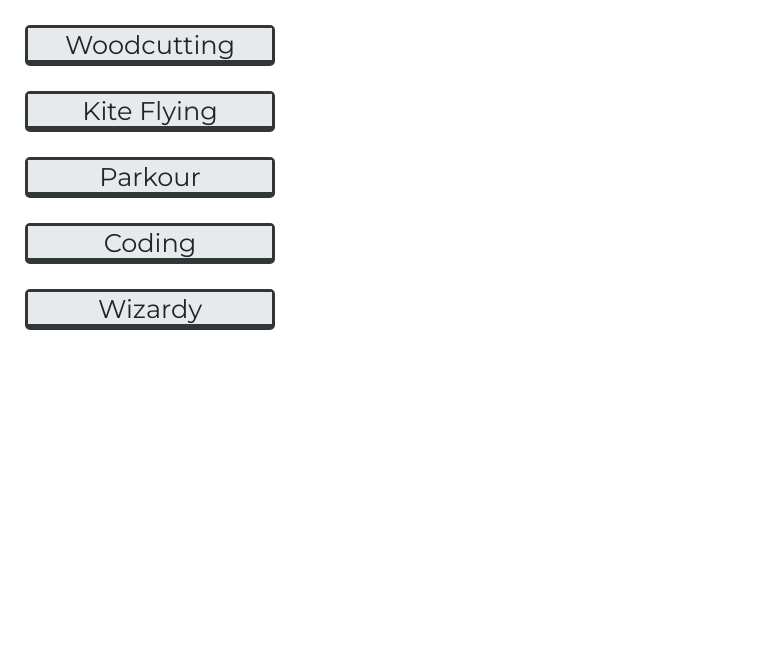
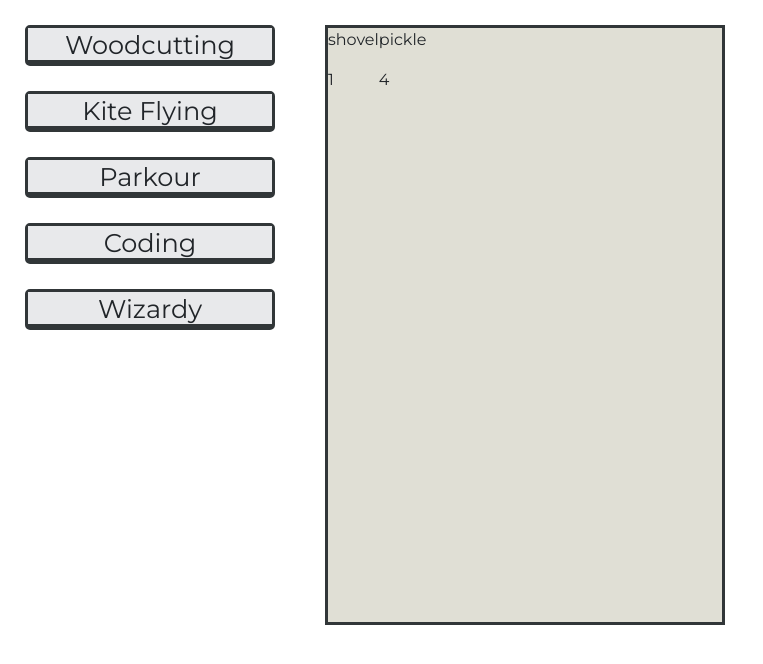
Before and after one commit to theRJMurray/skilling, a React (Create React App) app: page / in a window 1280 px wide. Shown: the top 664 px of the page, without its empty margins (0-763 px from the left). Built offline with nearby package versions, Linux system fonts and the light colour scheme.

Commit message:
started inventory feature

```diff
--- a/src/App.js
+++ b/src/App.js
@@ -1,8 +1,10 @@
-import React from "react";
+import React, { useState } from "react";
 import Skill from "./components/Skill";
+import './css/Inventory.css'
 
 const App = () => {
 	return (
+		<div style={{ display: 'flex' }}>
 			<div>
 				<Skill skillName={"Woodcutting"} skillAction={"Chop Wood"} />
 				<Skill skillName={"Kite Flying"} skillAction={"Fly Kite"} />
@@ -10,7 +12,30 @@ const App = () => {
 				<Skill skillName={"Coding"} skillAction={"Roll Face on Keyboard"} />
 				<Skill skillName={"Wizardy"} skillAction={"Cast Spells"} />
 			</div>
+			<div>
+				<Inventory />
+			</div>
+
+		</div>
 	);
 };
 
 export default App;
+
+const Inventory = () => {
+	let starterKit = [
+		{ id: 0, name: 'shovel', quantity: 1 },
+		{ id: 1, name: 'pickle', quantity: 4 }
+	]
+	const [inventory, setInventory] = useState(starterKit)
+
+	return (
+		<div className="inventoryContainer">
+			{inventory.map((o) =>
+				<div>
+					<p>{o.name}</p>
+					<p>{o.quantity}</p>
+				</div>)}
+		</div>
+	);
+}
--- /dev/null
+++ b/src/css/Inventory.css
@@ -0,0 +1,9 @@
+.inventoryContainer {
+    width: 400px;
+    height: 600px;
+    background: #E0DFD5;
+    border: 3px solid #313638;
+    display: flex;
+    margin: 25px;
+    font-family: 'Montserrat', sans-serif;
+}
```
Lines whose indentation alone changed are shown as unchanged.
